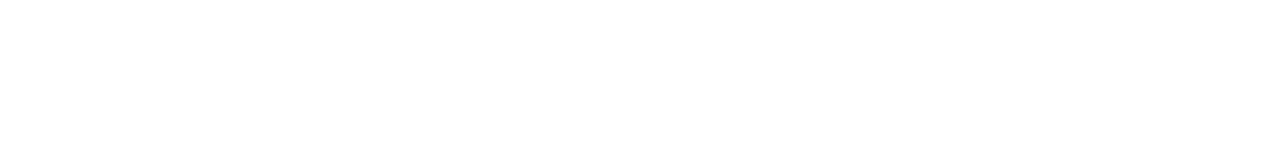
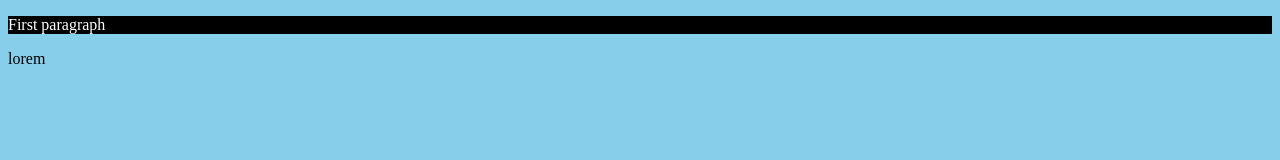
Before and after one commit to acciojob/pseudo-classes-mahendrajat1996, a website: page main.html in a window 1280 px wide. Drawn offline with Linux system fonts and the light colour scheme.

Commit message:
created a submission

```diff
--- a/main.html
+++ b/main.html
@@ -6,8 +6,12 @@
 	<link rel="stylesheet" href="styles.css">
 </head>
 
-<body>
+<body style="background-color:skyblue">
 	<!-- the entire body must be written by student -->
+	<div>
+		<p>First paragraph</p>
+		<p>lorem </p>
+	</div>
     <script type="text/javascript" src="./script.js">
 </script>
 
--- a/script.js
+++ b/script.js
@@ -1 +1,4 @@
 //your JS code here. If required.
+p:first-child {
+	background-color:black;
+}
--- a/styles.css
+++ b/styles.css
@@ -1 +1,5 @@
 /*  your css code here. If applicable */
+p:first-child {
+	background-color:black;
+	color:white;
+}
```
